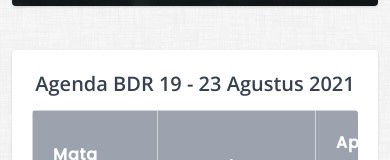
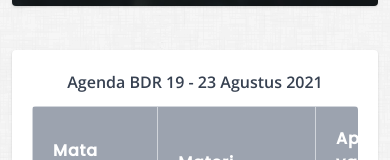
Before and after one commit to AzsaNrD/jadwal-pelajaran.github.io, a website: page home.html in a window 390 px wide. Shown: the part 754-914 px from the top of the page. Drawn offline with nearby package versions, Linux system fonts and the light colour scheme.

Commit message:
responsive

```diff
--- a/home.html
+++ b/home.html
@@ -73,7 +73,7 @@
     <section class="mt-5 p-3 md:p-0">
       <div class="max-w-screen-lg mx-auto bg-white rounded shadow p-5 h-auto">
         <div class="flex justify-center">
-          <h1 class="font-opensans font-semibold text-center text-xl">Agenda BDR 19 - 23 Agustus 2021</h1>
+          <h1 class="font-opensans font-semibold text-center text-base md:text-xl">Agenda BDR 19 - 23 Agustus 2021</h1>
         </div>
         <div class="flex justify-center my-3 rounded">
           <div class="w-full rounded overflow-auto m-0 md:m-3">
```
Also changed, not shown: public/styles.css.
